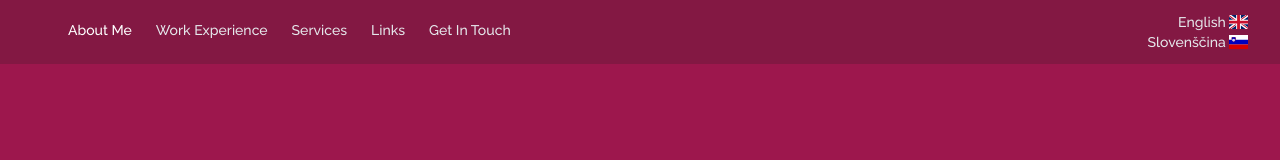
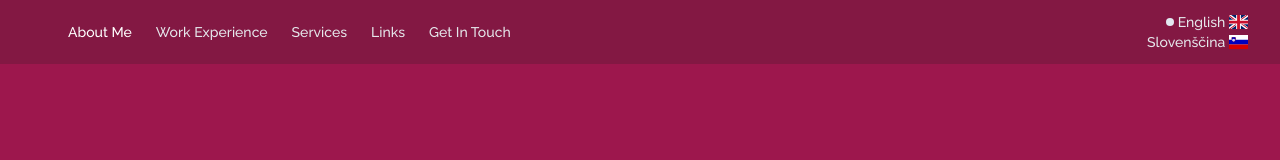
Before and after one commit to unicornikita/personal-website, a Nuxt app: page / in a window 1280 px wide. Shown: the top 160 px of the page. Built offline with nearby package versions, Linux system fonts and the light colour scheme.

Commit message:
added language indicator

```diff
--- a/components/Contact.vue
+++ b/components/Contact.vue
@@ -23,6 +23,5 @@
           class="mb-6 mx-auto inline-flex items-center justify-center px-5 py-3 text-base font-medium text-center text-white bg-pink-950 rounded-lg hover:bg-pink-500 focus:ring-4">
           {{ $t('messageButton') }}</button>
       </form>
-
     </div>
 </template>
--- a/components/NavigationBar.vue
+++ b/components/NavigationBar.vue
@@ -55,7 +55,7 @@ const changeLanguage = (language: string) => {
                 </div>
                 <div class="flex flex-1 items-center justify-center sm:items-stretch sm:justify-start">
                     <div class="hidden sm:ml-6 sm:block w-full">
-                        <div class="flex w-full">
+                        <div class="flex w-full items-center">
                             <a href="#about" class="hover:bg-pink-500 text-white rounded-md px-3 py-2 text-sm font-medium"
                                 aria-current="page">{{ $t('aboutMe') }}</a>
                             <a href="#work-experience"
@@ -74,9 +74,10 @@ const changeLanguage = (language: string) => {
                             <div class="flex-1"></div>
                             <div class="text-black hover:text-black text-sm font-medium">
                                 <div class="flex flex-col justify-end items-end">
-                                    <div class="cursor-pointer text-gray-200 rounded-md text-sm font-medium"
-                                        v-for="language in languages" @click="changeLanguage(language.name)">{{
-                            language.text }} <span class="fi" :class="'fi-' + language.flag"></span> </div>
+                                    <div class="cursor-pointer text-gray-200 rounded-md text-sm font-medium flex items-center "
+                                        v-for="language in languages" @click="changeLanguage(language.name)">
+                                        <span v-if="locale == language.name" class="w-2 h-2 mr-1 rounded-full bg-slate-200"></span> {{
+                            language.text }} <span class="fi ml-1" :class="'fi-' + language.flag"></span> </div>
                                 </div>
                             </div>
                         </div>
```
